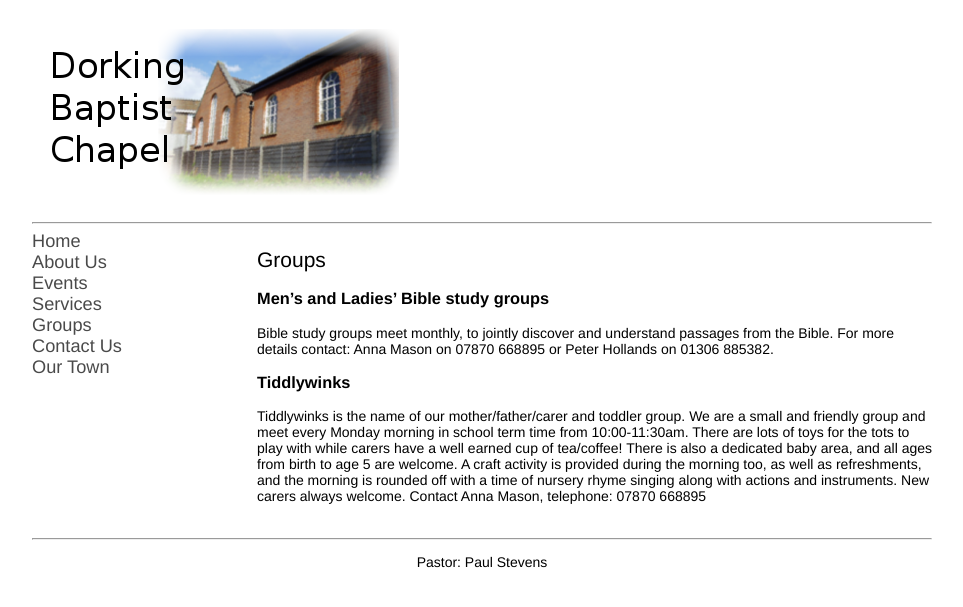
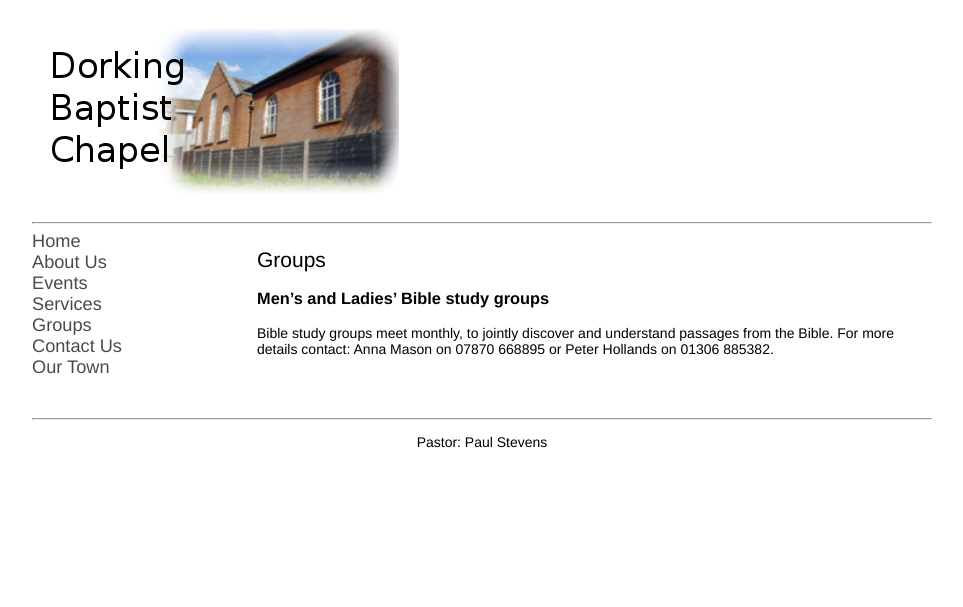
Before and after one commit to pandastreet/dorkingbaptistchapel.org.uk, a Jekyll site: the page built from groups.md, in a window 1280 px wide. Shown: the top 607 px of the page, without its empty margins (158-1121 px from the left). Built offline with Jekyll 4.4.1, drawn with Linux system fonts in a browser that asks for light colours; our own code applies the rules of GitHub Pages for plain Markdown files.

Commit message:
Update groups.md

```diff
--- a/groups.md
+++ b/groups.md
@@ -10,7 +10,3 @@ layout: default
 ### **Men's and Ladies' Bible study groups**
 
 Bible study groups meet monthly, to jointly discover and understand passages from the Bible.  For more details contact: Anna Mason on 07870 668895 or Peter Hollands on 01306 885382.
-
-### **Tiddlywinks**
-
-Tiddlywinks is the name of our mother/father/carer and toddler group. We are a small and friendly group and meet every Monday morning in school term time from 10:00-11:30am. There are lots of toys for the tots to play with while carers have a well earned cup of tea/coffee! There is also a dedicated baby area, and all ages from birth to age 5 are welcome. A craft activity is provided during the morning too, as well as refreshments, and the morning is rounded off with a time of nursery rhyme singing along with actions and instruments. New carers always welcome.  Contact Anna Mason, telephone: 07870 668895
```
